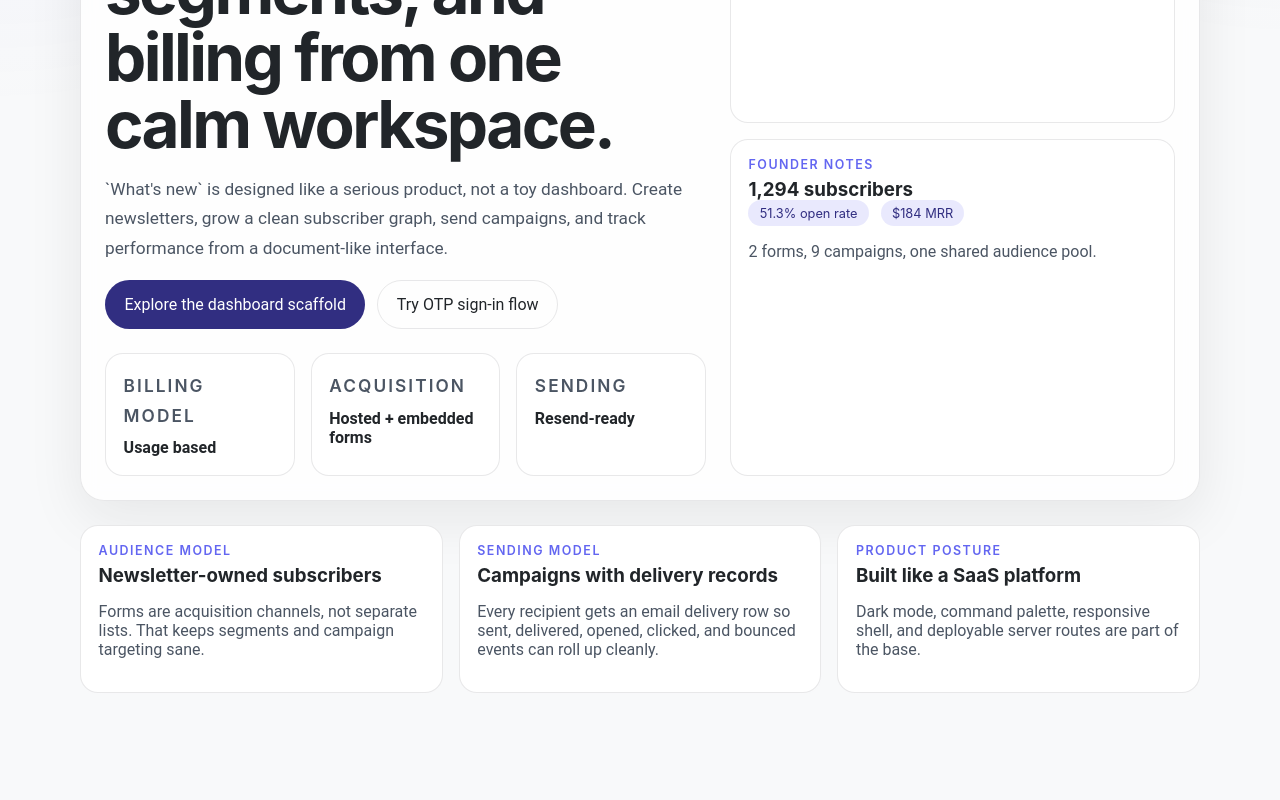
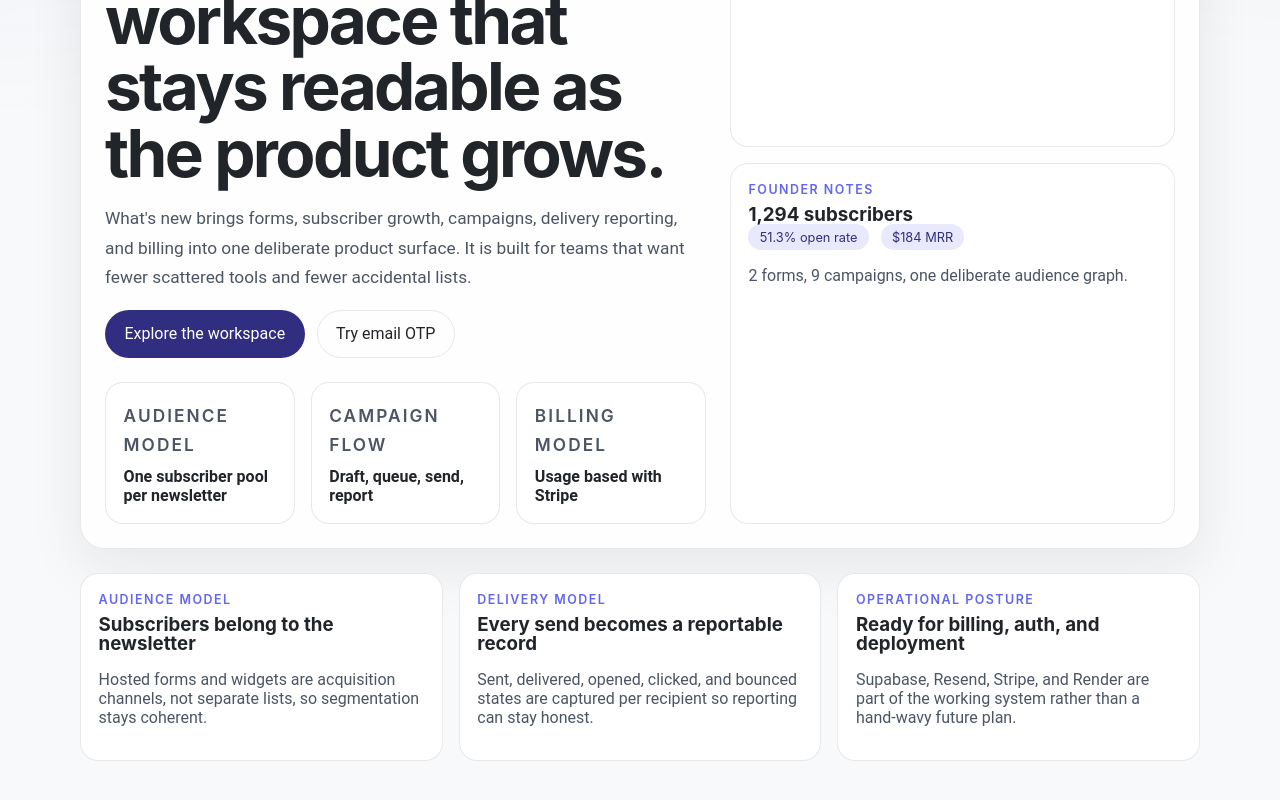
Before and after one commit to PattyHarris/FlavioCopesAI-Week10, a Next.js app: page / in a window 1280 px wide. Shown: the part 370-1170 px from the top of the page. Before the commit the page ends 1127 px from the top, so only its background shows below. Built offline with nearby package versions, Linux system fonts and the light colour scheme.

Commit message:
UI Updates: make N and @ chips functional, show count of active newsletters, polished landing page copy.

```diff
--- a/src/app/(marketing)/page.tsx
+++ b/src/app/(marketing)/page.tsx
@@ -17,39 +17,40 @@ export default function MarketingHomePage() {
               Sign in
             </Link>
             <Link className="button button-primary" href="/app">
-              Open app
+              Open workspace
             </Link>
           </div>
         </header>
 
         <section className="hero-panel">
           <div className="hero-copy">
-            <p className="eyebrow">Newsletter infrastructure for modern teams</p>
-            <h1>Run forms, campaigns, segments, and billing from one calm workspace.</h1>
+            <p className="eyebrow">Newsletter software with a calmer center of gravity</p>
+            <h1>Publish, grow, and bill from one workspace that stays readable as the product grows.</h1>
             <p>
-              `What&apos;s new` is designed like a serious product, not a toy dashboard. Create newsletters,
-              grow a clean subscriber graph, send campaigns, and track performance from a document-like interface.
+              What&apos;s new brings forms, subscriber growth, campaigns, delivery reporting, and billing into one
+              deliberate product surface. It is built for teams that want fewer scattered tools and fewer accidental
+              lists.
             </p>
             <div className="form-actions">
               <Link className="button button-primary" href="/app">
-                Explore the dashboard scaffold
+                Explore the workspace
               </Link>
               <Link className="button button-secondary" href="/login">
-                Try OTP sign-in flow
+                Try email OTP
               </Link>
             </div>
             <div className="hero-stats">
               <div className="hero-stat">
-                <p className="eyebrow">Billing model</p>
-                <strong>Usage based</strong>
+                <p className="eyebrow">Audience model</p>
+                <strong>One subscriber pool per newsletter</strong>
               </div>
               <div className="hero-stat">
-                <p className="eyebrow">Acquisition</p>
-                <strong>Hosted + embedded forms</strong>
+                <p className="eyebrow">Campaign flow</p>
+                <strong>Draft, queue, send, report</strong>
               </div>
               <div className="hero-stat">
-                <p className="eyebrow">Sending</p>
-                <strong>Resend-ready</strong>
+                <p className="eyebrow">Billing model</p>
+                <strong>Usage based with Stripe</strong>
               </div>
             </div>
           </div>
@@ -64,7 +65,7 @@ export default function MarketingHomePage() {
                   <span className="badge">{newsletter.revenue} MRR</span>
                 </div>
                 <p className="muted-copy">
-                  {newsletter.forms} forms, {newsletter.campaigns} campaigns, one shared audience pool.
+                  {newsletter.forms} forms, {newsletter.campaigns} campaigns, one deliberate audience graph.
                 </p>
               </article>
             ))}
@@ -74,24 +75,24 @@ export default function MarketingHomePage() {
         <section className="section-block feature-grid">
           <article className="card">
             <p className="eyebrow">Audience model</p>
-            <h3>Newsletter-owned subscribers</h3>
+            <h3>Subscribers belong to the newsletter</h3>
             <p className="muted-copy">
-              Forms are acquisition channels, not separate lists. That keeps segments and campaign targeting sane.
+              Hosted forms and widgets are acquisition channels, not separate lists, so segmentation stays coherent.
             </p>
           </article>
           <article className="card">
-            <p className="eyebrow">Sending model</p>
-            <h3>Campaigns with delivery records</h3>
+            <p className="eyebrow">Delivery model</p>
+            <h3>Every send becomes a reportable record</h3>
             <p className="muted-copy">
-              Every recipient gets an email delivery row so sent, delivered, opened, clicked, and bounced events can
-              roll up cleanly.
+              Sent, delivered, opened, clicked, and bounced states are captured per recipient so reporting can stay
+              honest.
             </p>
           </article>
           <article className="card">
-            <p className="eyebrow">Product posture</p>
-            <h3>Built like a SaaS platform</h3>
+            <p className="eyebrow">Operational posture</p>
+            <h3>Ready for billing, auth, and deployment</h3>
             <p className="muted-copy">
-              Dark mode, command palette, responsive shell, and deployable server routes are part of the base.
+              Supabase, Resend, Stripe, and Render are part of the working system rather than a hand-wavy future plan.
             </p>
           </article>
         </section>
--- a/src/app/globals.css
+++ b/src/app/globals.css
@@ -329,6 +329,7 @@ select {
 }
 
 .icon-chip {
+  position: relative;
   display: inline-flex;
   align-items: center;
   justify-content: center;
@@ -345,6 +346,34 @@ select {
 
 .icon-chip:hover {
   border-color: rgba(99, 102, 241, 0.24);
+}
+
+.icon-chip::after {
+  content: attr(data-tooltip);
+  position: absolute;
+  top: calc(100% + 0.55rem);
+  right: 0;
+  min-width: 12rem;
+  padding: 0.65rem 0.8rem;
+  border: 1px solid var(--border);
+  border-radius: var(--radius-sm);
+  background: var(--surface);
+  color: var(--text);
+  box-shadow: var(--shadow);
+  font-family: var(--font-body);
+  font-size: 0.86rem;
+  line-height: 1.4;
+  opacity: 0;
+  pointer-events: none;
+  transform: translateY(-4px);
+  transition: opacity 140ms ease, transform 140ms ease;
+  z-index: 8;
+}
+
+.icon-chip:hover::after,
+.icon-chip:focus-visible::after {
+  opacity: 1;
+  transform: translateY(0);
 }
 
 .page-frame {
```
Also changed, not shown: src/components/layout/app-shell.tsx (+9 -7 lines).
